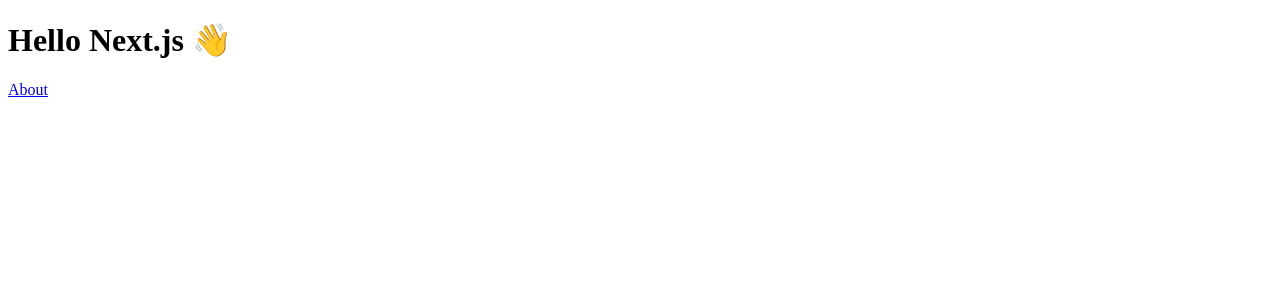
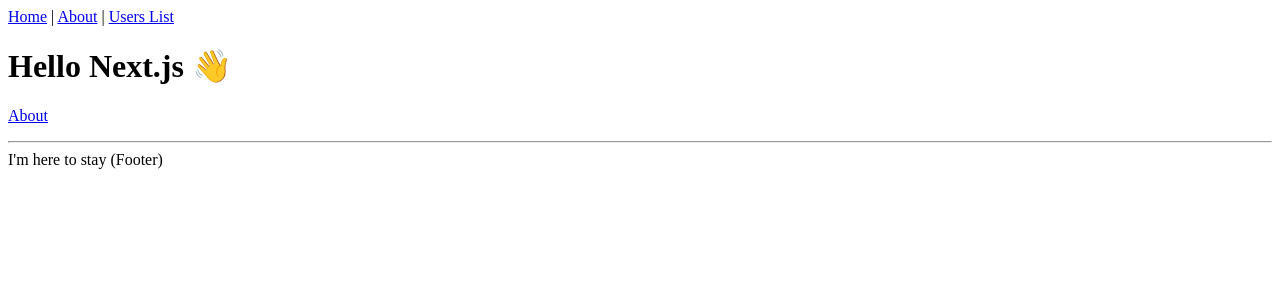
Before and after one commit to awer000/korean-goodreads, a Next.js app: page / in a window 1280 px wide. Shown: the top 300 px of the page. Built offline with nearby package versions, Linux system fonts and the light colour scheme.

Commit message:
#Day 1 - _app.tsx 추가

```diff
--- /dev/null
+++ b/pages/_app.tsx
@@ -0,0 +1,22 @@
+import React from "react";
+import AppLayout from "../components/Layout";
+import Head from "next/head";
+import { NextPage } from "next";
+
+interface ComponentProps {
+  Component: NextPage;
+}
+const Goodreads = ({ Component }: ComponentProps) => {
+  return (
+    <>
+      <Head>
+        <title>nodebird2</title>
+      </Head>
+      <AppLayout>
+        <Component />
+      </AppLayout>
+    </>
+  );
+};
+
+export default Goodreads;
```
